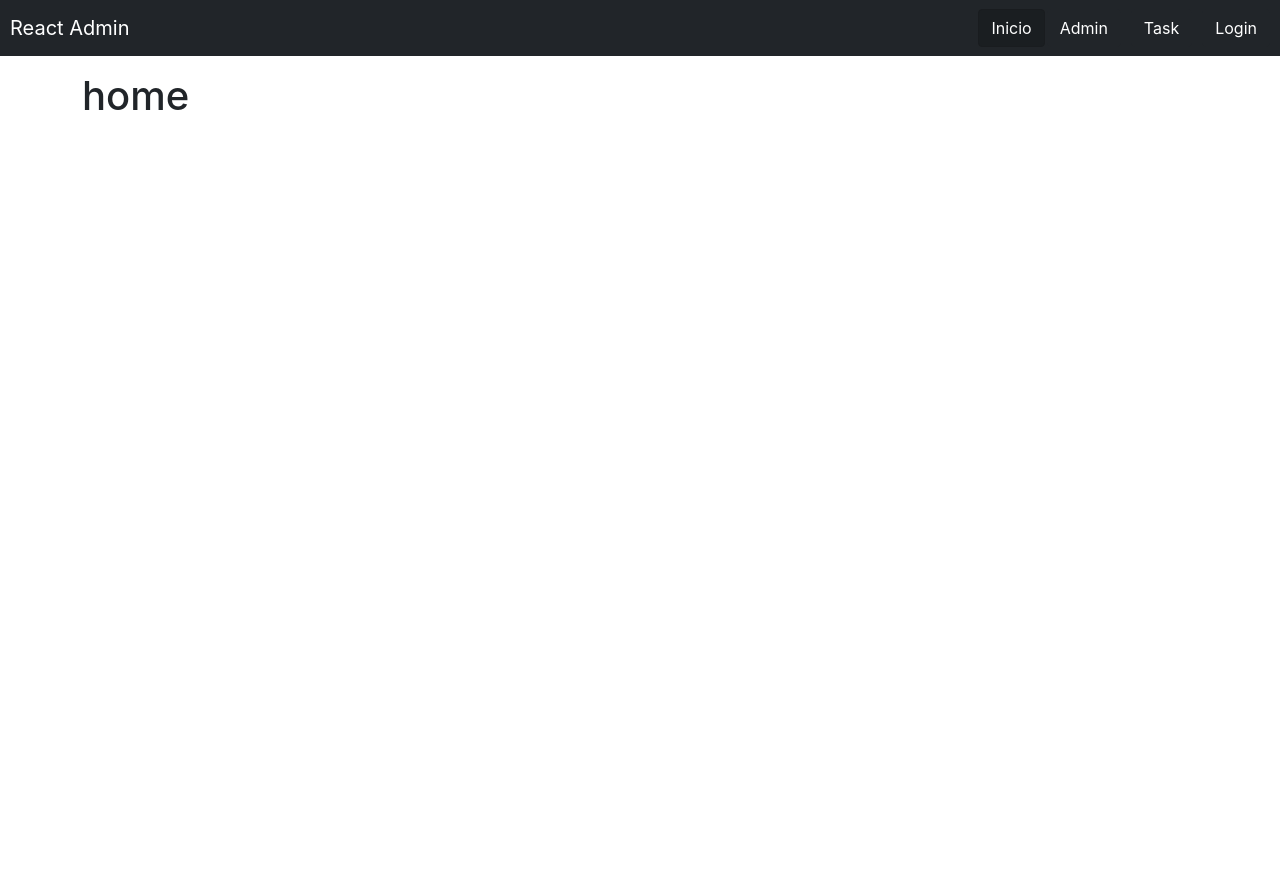
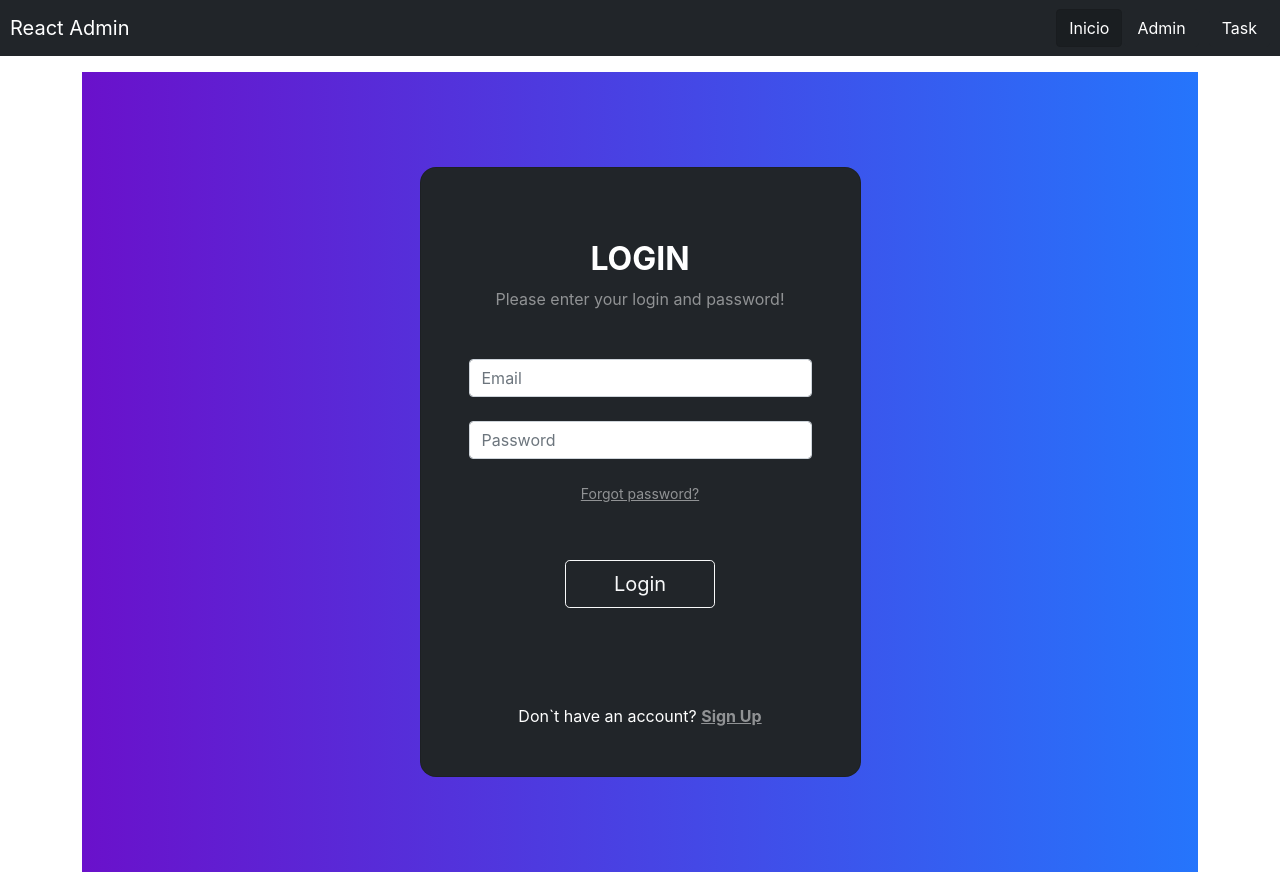
Before and after one commit to RodrigoSHL/crud-firestore, a React (Create React App) app: page / in a window 1280 px wide. Before the commit the page ends 800 px from the top, so only its background shows below. Built offline with nearby package versions, Linux system fonts and the light colour scheme.

Commit message:
se finaliza login y registro de usuario

```diff
--- a/src/App.jsx
+++ b/src/App.jsx
@@ -14,10 +14,8 @@
       <Navbar/>
       <div className="container mt-3">
           <Routes>
-            <Route path="/" element={<h1>home</h1>} />
+            <Route path="/" element={<Login/>} />
             <Route path="task" element={<Task />} />
-            <Route path="login" element={<Login />} />
-
           </Routes>
       </div>
     </BrowserRouter>
--- a/src/components/Login.jsx
+++ b/src/components/Login.jsx
@@ -1,25 +1,155 @@
-import React from 'react'
+import React, { useCallback, useState } from 'react';
+import { auth, db } from '../firebase';
+import {useNavigate} from 'react-router-dom'
+
 
 export const Login = () => {
+    let navigate = useNavigate();
+    const [email, setEmail] = useState('');
+    const [pass, setPass] = useState('');
+    const [error, setError] = useState(null);
+    const [isNotRegister, setIsNotRegister] = useState(true);
+
+    const singIn = async (e) => {
+        e.preventDefault();
+        if(!email.trim()){
+            setError('Please write an email');
+            return;
+        }
+        if(!pass.trim()){
+            setError('Please write an password');
+            return;
+        }
+        if(pass.length < 6){
+            setError('Pass must be 6 characters');
+            return;
+        }
+        if(!isNotRegister){
+            register();
+        } else login();
+    }
+
+    const login = useCallback(async() => {
+        try {
+            const res = await auth.signInWithEmailAndPassword(email, pass);
+            console.log('res', res)
+            setEmail('');
+            setPass('');
+            setError(null);
+            navigate("/admin")
+        } catch (consoleError) {
+            if(consoleError.code === 'auth/user-not-found'){
+                setError(consoleError.message);
+            }
+            if(consoleError.code === 'auth/user-not-found'){
+                setError(consoleError.message);
+            }
+            if(consoleError.code === 'auth/invalid-email'){
+                setError(consoleError.message);
+            }
+        }
+
+
+    }, [email, pass])
+
+    const register = useCallback(async() => {
+        try {
+            const res = await auth.createUserWithEmailAndPassword(email,pass)
+            await db.collection('users').doc(res.user.uid).set({
+                email: res.user.email,
+                uid: res.user.uid
+            })
+            setEmail('');
+            setPass('');
+            setError(null);
+            navigate("/admin")
+
+        } catch (consoleError) {
+            if(consoleError.code === 'auth/email-already-in-use'){
+                setError(consoleError.message);
+            }
+            if(consoleError.code === 'auth/invalid-email'){
+                setError(consoleError.message);
+            }
+            console.log('consoleError', consoleError);
+        }
+    }, [email, pass]);
+
   return (
-    <div className="col-lg-8 offset-lg-2">
-    <h2>Login</h2>
-    <form name="form" >
-        <div className="form-group">
-            <label>Username</label>
-            <input type="text" name="username"  className={'form-control' } />
+    <section className="vh-100" style={{
+        /* fallback for old browsers */
+        background: "#6a11cb;",
+        /* Chrome 10-25, Safari 5.1-6 */
+        background: "-webkit-linear-gradient(to right, rgba(106, 17, 203, 1), rgba(37, 117, 252, 1))",
+        /* W3C, IE 10+/ Edge, Firefox 16+, Chrome 26+, Opera 12+, Safari 7+ */
+        background: "linear-gradient(to right, rgba(106, 17, 203, 1), rgba(37, 117, 252, 1))"
+      }}>
+        <div className="container py-5 h-100">
+            <div className="row d-flex justify-content-center align-items-center h-100">
+            <div className="col-12 col-md-8 col-lg-6 col-xl-5">
+                <div className="card bg-dark text-white" style={{borderRadius: "1rem"}}>
+                <div className="card-body p-5 text-center">
+
+                    <div className="mb-md-5 mt-md-4 pb-5">
+
+                    <h2 className="fw-bold mb-2 text-uppercase">
+                        {
+                            isNotRegister ? 'Login' : 'Register'
+                        }
+                    </h2>
+                    <p className="text-white-50 mb-5">Please enter your login and password!</p>
+                    <form onSubmit={singIn}>
+                        {
+                            error && (
+                                <div className='alert alert-danger'>
+                                    {error}
+                                </div>
+                            )
+                        }
+                        <div className="form-outline form-white mb-4">
+                            <input
+                                type="email" placeholder='Email'
+                                className='form-control mb-2'
+                                onChange={e => setEmail(e.target.value)}
+                                value={email}
+                            />
+                        </div>
+                        <div className="form-outline form-white mb-4">
+                            <input
+                                type="password" placeholder='Password'
+                                className='form-control mb-2'
+                                onChange={e => setPass(e.target.value)}
+                                value={pass}
+                            />
+                        </div>
+
+                    <p className="small mb-5 pb-lg-2">
+                        <a className="text-white-50" href="#!">
+                            {isNotRegister ? 'Forgot password?' : ""}
+                        </a>
+                    </p>
+
+                    <button className="btn btn-outline-light btn-lg px-5" type="submit">
+                        {
+                            isNotRegister ? 'Login' : 'Register'
+                        }
+                    </button>
+                    </form>
+                    </div>
+                    <div>
+                        <p className="mb-0"> {isNotRegister ? 'Don`t have an account? ': 'Are you register? '}
+                            <a href="#!" className="text-white-50 fw-bold" onClick={() => setIsNotRegister(!isNotRegister)}>
+                                {isNotRegister ? 'Sign Up': 'Sing In'}
+                            </a>
+                        </p>
+                    </div>
+                </div>
+                </div>
+            </div>
+            </div>
         </div>
-        <div className="form-group">
-            <label>Password</label>
-            <input type="password" name="password"  className={'form-control' } />
-                <div className="invalid-feedback">Password is required</div>
-        </div>
-        <div className="form-group">
-            <button className="btn btn-primary">
-                Login
-            </button>
-        </div>
-    </form>
-</div>
+        </section>
   )
 }
+
+export default Login
--- a/src/components/Navbar.jsx
+++ b/src/components/Navbar.jsx
@@ -16,9 +16,6 @@
                     <NavLink style={{marginRight:"10px"}} className="btn btn-dark" to="/task">
                         Task
                     </NavLink>
-                    <NavLink style={{marginRight:"10px"}} className="btn btn-dark" to="/login">
-                        Login
-                    </NavLink>
                 </div>
             </div>
         </div>
--- a/src/components/Task.jsx
+++ b/src/components/Task.jsx
@@ -1,6 +1,6 @@
 import React from 'react'
 import { useEffect, useState } from 'react';
-import {firebase} from '../firebase';
+import {db} from '../firebase';
 
 const Task = () => {
     const [tareas, setTareas] = useState([]);
@@ -11,8 +11,8 @@
     useEffect(() => {
       const getData = async () => {
         try {
-          const db = firebase.firestore();
-          const data = await db.collection('tasks').get();
+          const database = db;
+          const data = await database.collection('tasks').get();
           const arrayData = await data.docs.map(doc => ({id: doc.id, ...doc.data()}))
           setTareas(arrayData);
         } catch (error) {
@@ -30,13 +30,13 @@
       }
 
       try {
-        const db = firebase.firestore()
+        const database = db
         const newTask = {
           name: tarea,
           date: Date.now()
         }
 
-        const data = await db.collection('tasks').add(newTask);
+        const data = await database.collection('tasks').add(newTask);
         setTarea('');
         setTareas([
           ...tareas,
@@ -50,8 +50,8 @@
     const deleteData = async (id) => {
       try {
         console.log('id', id)
-        const db = firebase.firestore();
-        await db.collection('tasks').doc(id).delete();
+        const database = db;
+        await database.collection('tasks').doc(id).delete();
 
         const arrayFilter = tareas.filter(item => item.id !== id);
         setTareas(arrayFilter);
@@ -75,8 +75,8 @@
         return
       }
       try {
-        const db = firebase.firestore();
-        await db.collection('tasks').doc(idTaskState).update({
+        const database = db;
+        await database.collection('tasks').doc(idTaskState).update({
           name:tarea
         });
         const arrayEdit = tareas.map(item => (
--- a/src/firebase.js
+++ b/src/firebase.js
@@ -1,5 +1,6 @@
 import firebase from "firebase/app";
 import 'firebase/firestore'
+import 'firebase/auth'
 
 const firebaseConfig = {
     apiKey: "AIzaSyCWUmLo06wVertHZJhxp9E01APwvv_M76k",
@@ -14,6 +15,8 @@
 // Initialize Firebase
 firebase.initializeApp(firebaseConfig);
 
+const db = firebase.firestore();
+const auth = firebase.auth();
 export {
-    firebase
+    db, auth
 }
```
Also changed, not shown: src/components/Admin.jsx (added).
